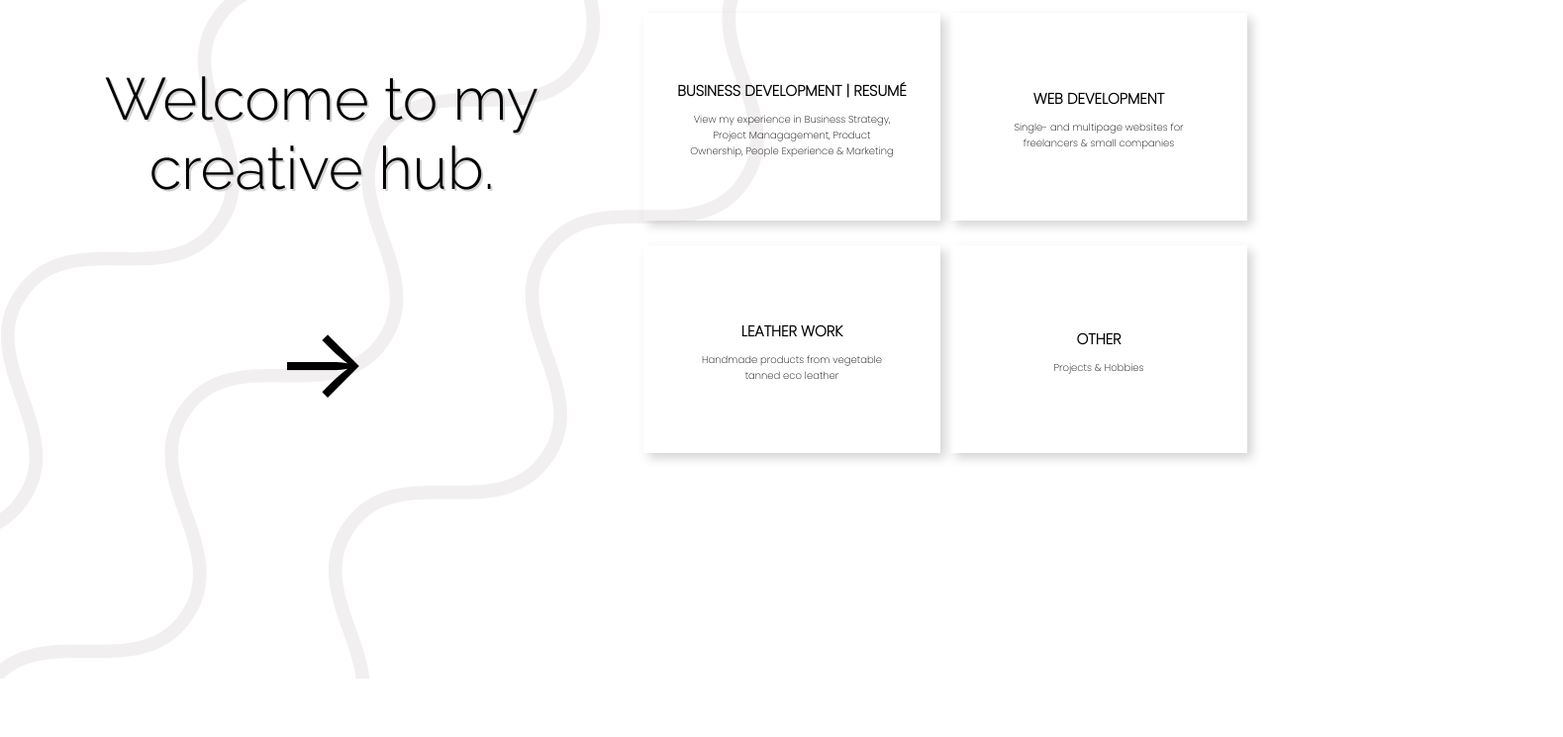
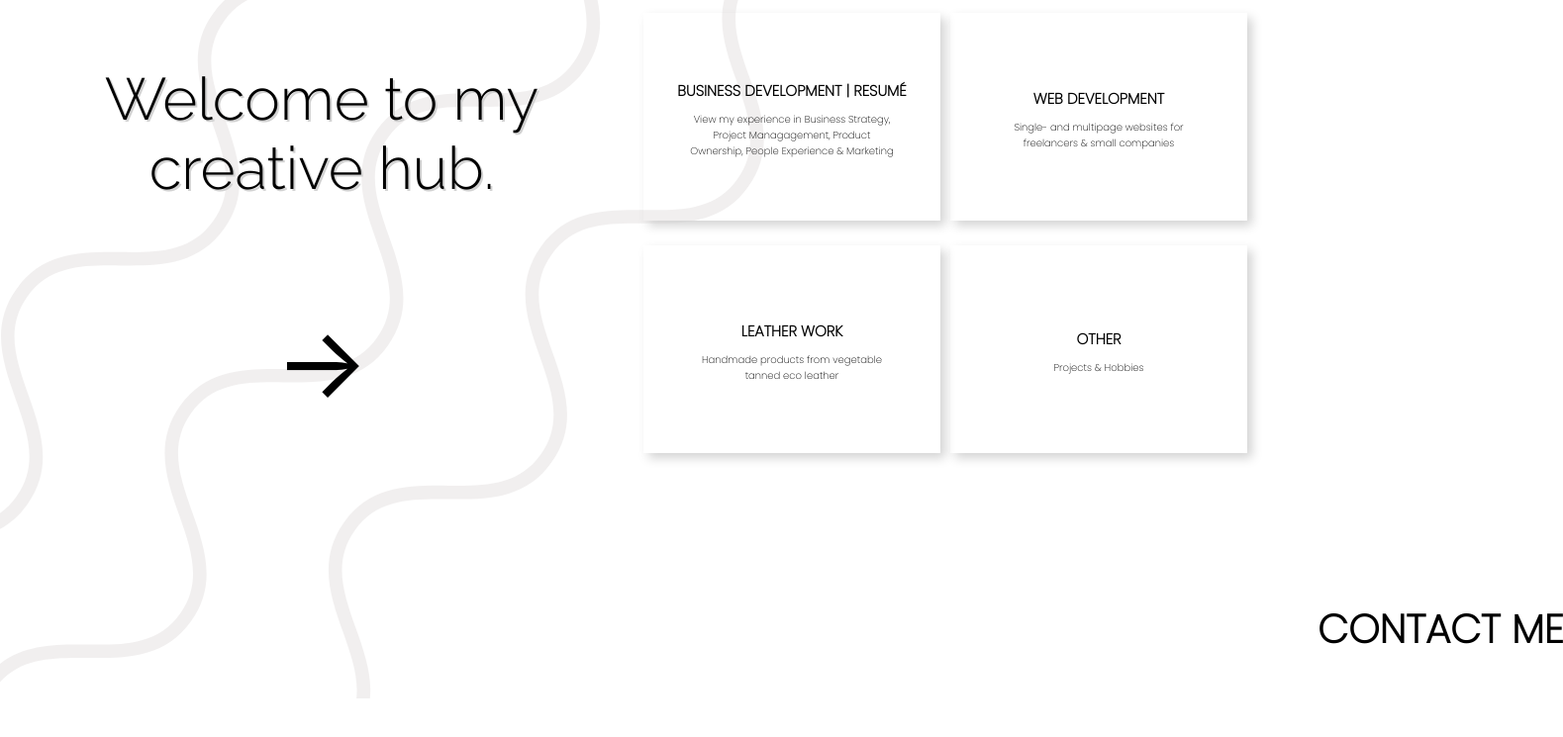
Before and after one commit to Idautterstrom/idautterstrom, a React (Create React App) app: page /featured in a window 1280 px wide. Shown: the part 155-900 px from the top of the page at 99% size, 1579 px wide, since content can reach past the window. After the commit the page ends 861 px from the top, so only its background shows below. Built offline with nearby package versions, Linux system fonts and the light colour scheme.

Commit message:
animation

```diff
--- a/src/components/footer.js
+++ b/src/components/footer.js
@@ -1,49 +1,65 @@
 import React from "react";
 import styled from "styled-components";
 
-const FootBox = styled.section`
+const FootBox = styled.a`
   display: flex;
-  justify-content: center;
-  align-items: center;
-  padding: 10px;
-  gap: 100px;
   margin-top: auto;
-  height: 100px;
+  text-decoration: none;
 `;
 
 const Text = styled.p`
   font-family: "poppins", serif;
-  font-size: 50px;
+  font-size: 40px;
   font-weight: bold;
+  color: black;
 `;
 
 const Container = styled.div`
   display: flex;
-  gap: 20px;
-  justify-content: center;
-  animation: slide-left 10s linear infinite;
-  @keyframes slide-left {
-    from {
-      -webkit-transform: translateX(0);
-              transform: translateX(0);
-    }
-    to {
-      -webkit-transform: translateX(-150%);
-              transform: translateX(-150%);
-    }
+
+  -moz-transform: translateX(120%);
+  -webkit-transform: translateX(120%);
+  transform: translateX(120%);
+
+  -moz-animation: my-animation 15s linear infinite;
+  -webkit-animation: my-animation 15s linear infinite;
+  animation: my-animation 15s linear infinite;
+}
+
+@-moz-keyframes my-animation {
+  from { -moz-transform: translateX(120%); }
+  to { -moz-transform: translateX(-120%); }
+}
+
+@-webkit-keyframes my-animation {
+  from { -webkit-transform: translateX(120%); }
+  to { -webkit-transform: translateX(-120%); }
+}
+
+@keyframes my-animation {
+  from {
+    -moz-transform: translateX(120%);
+    -webkit-transform: translateX(120%);
+    transform: translateX(120%);
   }
+  to {
+    -moz-transform: translateX(-120%);
+    -webkit-transform: translateX(-120%);
+    transform: translateX(-120%);
   }
+
 `;
 
 const Footer = () => {
   return (
-    <FootBox>
+    <FootBox href="/contact">
       <Container>
         <Text>
           &nbsp; &nbsp; &nbsp; &nbsp; &nbsp; &nbsp; &nbsp; &nbsp; &nbsp; &nbsp;
           &nbsp; &nbsp; &nbsp; &nbsp; &nbsp; &nbsp; &nbsp; &nbsp; &nbsp; &nbsp;
           &nbsp; &nbsp; &nbsp; &nbsp; &nbsp; &nbsp; &nbsp; &nbsp; &nbsp; &nbsp;
-          &nbsp; &nbsp; &nbsp; &nbsp; &nbsp; &nbsp; &nbsp; &nbsp; CONTACT ME
+          &nbsp; &nbsp; &nbsp; &nbsp; &nbsp; &nbsp; &nbsp; &nbsp; &nbsp; CONTACT
+          ME
         </Text>
       </Container>
     </FootBox>
--- a/src/components/pages/featured.js
+++ b/src/components/pages/featured.js
@@ -52,7 +52,7 @@ const HeadContainer = styled.div`
   align-items: center;
 `;
 
-const Container = styled.a`
+const Container = styled.div`
   display: flex;
   flex-direction: column;
   text-decoration: none;
```
